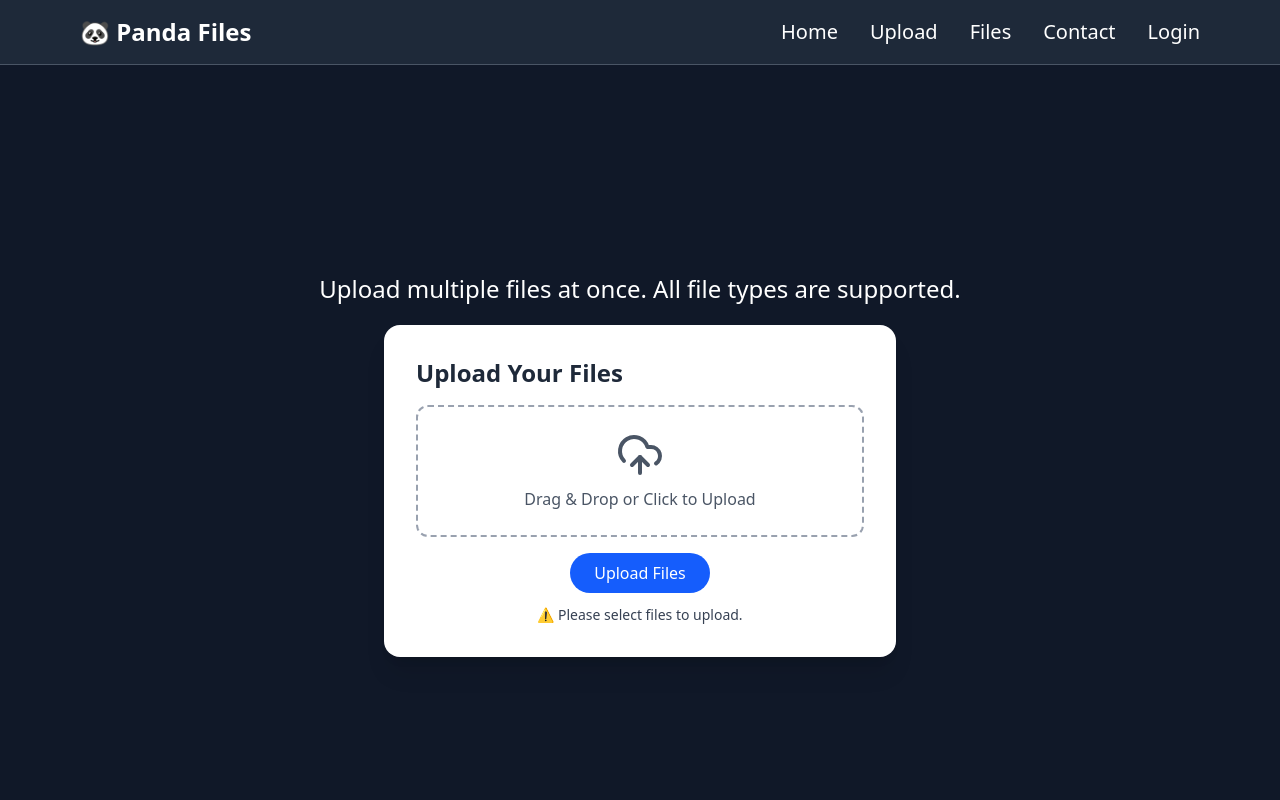
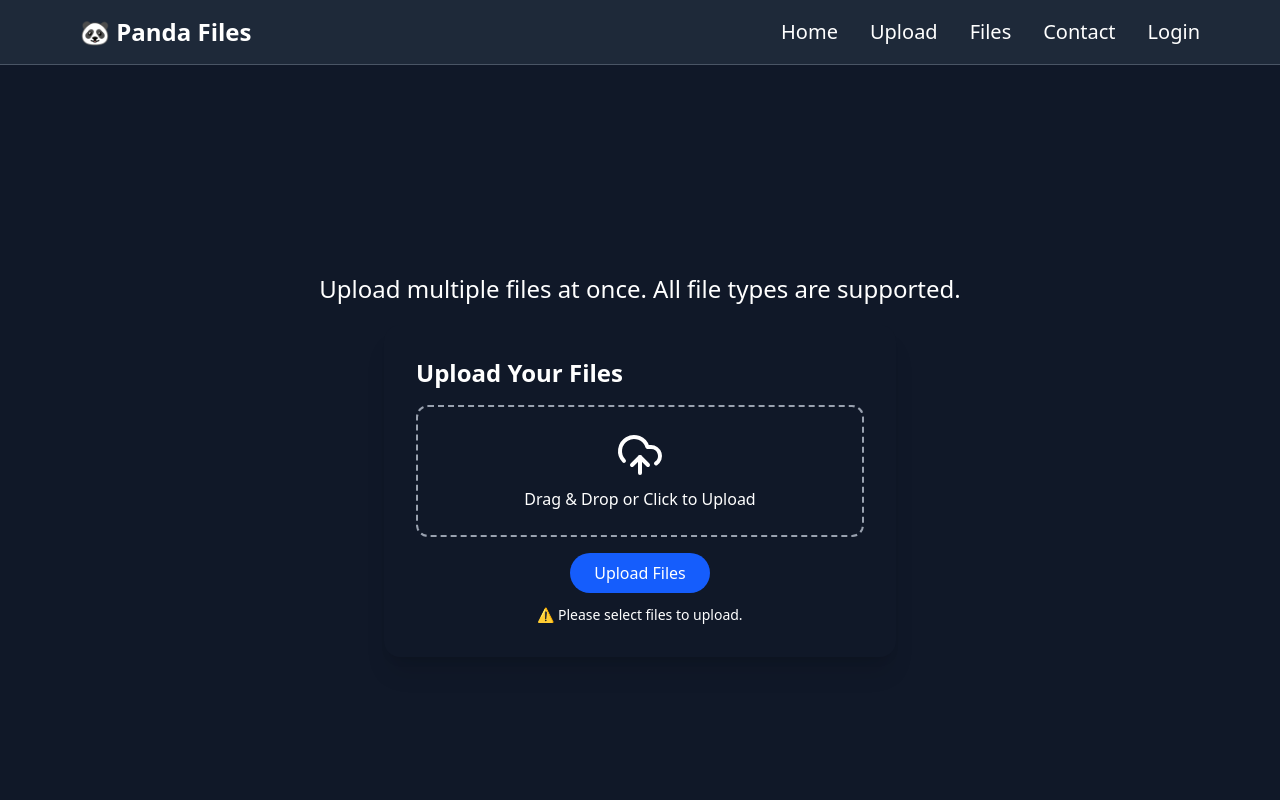
Before and after one commit to subramanyamchoda/pandafiles-client, a React (Vite) app: page /upload in a window 1280 px wide. Both pictures are taken after a click on the button "Upload Files". Shown: the top 800 px of the page. Built offline with nearby package versions, Linux system fonts and the light colour scheme.

Commit message:
Update FileUploader.jsx

```diff
--- a/src/FileUploader.jsx
+++ b/src/FileUploader.jsx
@@ -72,11 +72,11 @@ const FileUploader = () => {
         initial={{ scale: 0.9, opacity: 0 }}
         animate={{ scale: 1, opacity: 1 }}
         transition={{ duration: 0.5, ease: "easeOut" }}
-        className="bg-white shadow-xl rounded-2xl p-8 w-full max-w-lg text-center"
+        className="bg-gray-900 shadow-xl rounded-2xl p-8 w-full max-w-lg text-center"
       >
         {/* Header Section */}
         <div className="flex justify-between items-center mb-4">
-          <h1 className="text-2xl font-bold text-gray-800">Upload Your Files</h1>
+          <h1 className="text-2xl font-bold text-white">Upload Your Files</h1>
         </div>
 
         {/* Upload Box */}
@@ -85,8 +85,8 @@ const FileUploader = () => {
           onDrop={handleDrop}
           onDragOver={(e) => e.preventDefault()}
         >
-          <UploadCloud size={48} className="text-gray-600 mb-2" />
-          <span className="text-gray-600">Drag & Drop or Click to Upload</span>
+          <UploadCloud size={48} className="text-white mb-2" />
+          <span className="text-white">Drag & Drop or Click to Upload</span>
           <input type="file" multiple className="hidden" onChange={handleFileChange} />
         </label>
 
@@ -100,14 +100,14 @@ const FileUploader = () => {
         </button>
 
         {/* Message Feedback */}
-        {message && <p className="mt-3 text-sm text-gray-700">{message}</p>}
+        {message && <p className="mt-3 text-sm text-white">{message}</p>}
       </motion.div>
 
       {/* File List */}
       {files.length > 0 && (
         <div className="mt-6 w-full max-w-lg text-center">
-          <h3 className="text-lg font-medium text-gray-700 underline">Selected Files:</h3>
-          <ul className="mt-2 text-sm text-gray-700">
+          <h3 className="text-lg font-medium text-white underline">Selected Files:</h3>
+          <ul className="mt-2 text-sm text-white">
             {files.map((file) => (
               <li key={file.name} className="mt-1">
                 {file.name} ({(file.size / 1024).toFixed(2)} KB) - {progress[file.name] || 0}%
```
